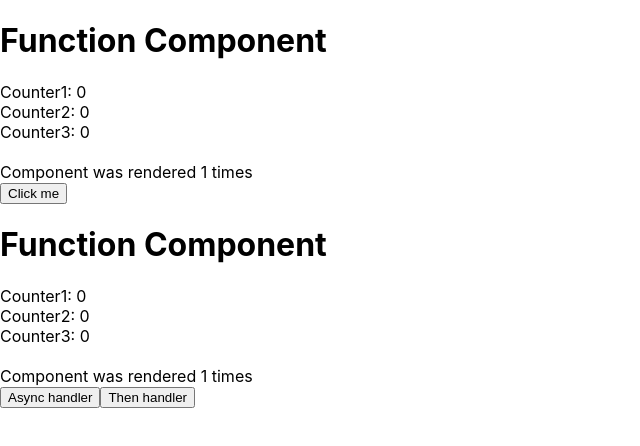
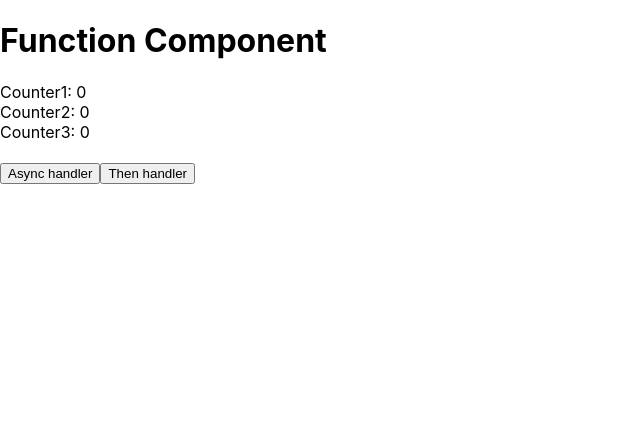
Before and after one commit to ajittupe2548/react-practice, a React (Create React App) app: page / in a window 1280 px wide. Shown: the top 446 px of the page, without its empty margins (0-640 px from the left). Built offline with nearby package versions, Linux system fonts and the light colour scheme.

Commit message:
Minor changes

```diff
--- a/src/App.js
+++ b/src/App.js
@@ -1,16 +1,13 @@
 import './App.css';
-import React, { useState, useEffect } from "react";
+import React, { useState } from "react";
 /* https://github.com/ajittupe2548/learning-docs/blob/master/React/Hooks.md#usestate */
 
+/* This works in both react 17 and 18 */
 const BatchStateUpdate = () => {
   const [counter1, setCounter1] = useState(0);
   const [counter2, setCounter2] = useState(0);
   const [counter3, setCounter3] = useState(0);
-  const [renderCount, setRenderCount] = useState(0);
-
-  useEffect(() => {
-    setRenderCount(renderCount + 1);
-  }, [counter1, counter2, counter3]);
+  console.log(`*****Output is :  => Render =>`,);
 
   const handleClick = () => {
     setCounter1(counter1 + 1);
@@ -31,11 +28,9 @@ const BatchStateUpdate = () => {
         Counter3: {counter3}
       </div>
       <br />
-      <div>Component was rendered {renderCount} times</div>
       <button onClick={handleClick}>Click me</button>
     </div>
   );
-
 }
 
 /* In React 17, async operations were not batched by React. But in React version 18, async operations are also batched. */
@@ -43,11 +38,7 @@ const AsyncEventHandlers = () => {
   const [counter1, setCounter1] = useState(0);
   const [counter2, setCounter2] = useState(0);
   const [counter3, setCounter3] = useState(0);
-  const [renderCount, setRenderCount] = useState(0);
-
-  useEffect(() => {
-    setRenderCount(renderCount + 1);
-  }, [counter1, counter2, counter3]);
+  console.log(`*****Output is :  => Render =>`,);
 
   const handleClickAsync = async () => {
     await setCounter1(counter1 + 1);
@@ -76,7 +67,6 @@ const AsyncEventHandlers = () => {
         Counter3: {counter3}
       </div>
       <br />
-      <div>Component was rendered {renderCount} times</div>
       <button onClick={handleClickAsync}>Async handler</button>
       <button onClick={handleClickThen}>Then handler</button>
     </div>
@@ -86,7 +76,7 @@ const AsyncEventHandlers = () => {
 function App() {
   return (
     <>
-      <BatchStateUpdate />
+      {/* <BatchStateUpdate /> */}
       <AsyncEventHandlers />
     </>
   )
--- a/src/index.js
+++ b/src/index.js
@@ -6,9 +6,9 @@ import reportWebVitals from './reportWebVitals';
 
 const root = ReactDOM.createRoot(document.getElementById('root'));
 root.render(
-  <React.StrictMode>
-    <App />
-  </React.StrictMode>
+  // <React.StrictMode>
+  <App />
+  // </React.StrictMode>
 );
 
 // If you want to start measuring performance in your app, pass a function
```
